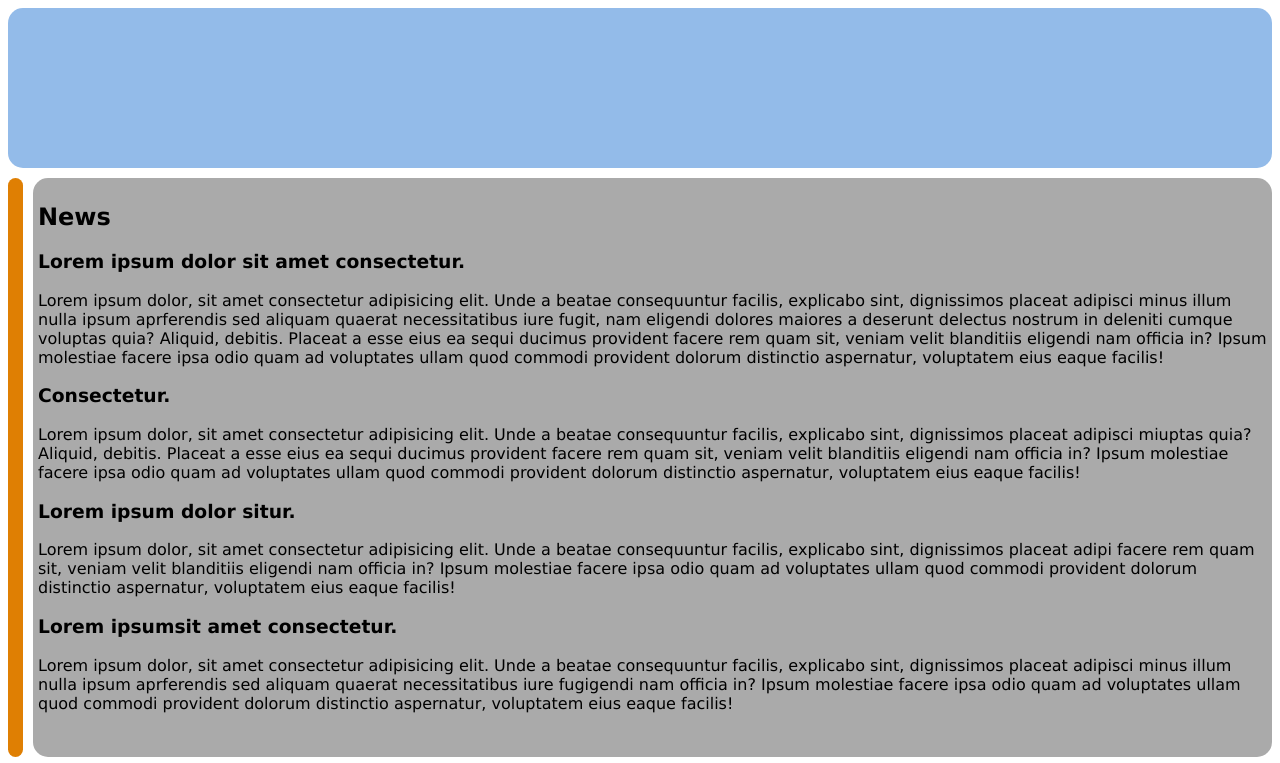
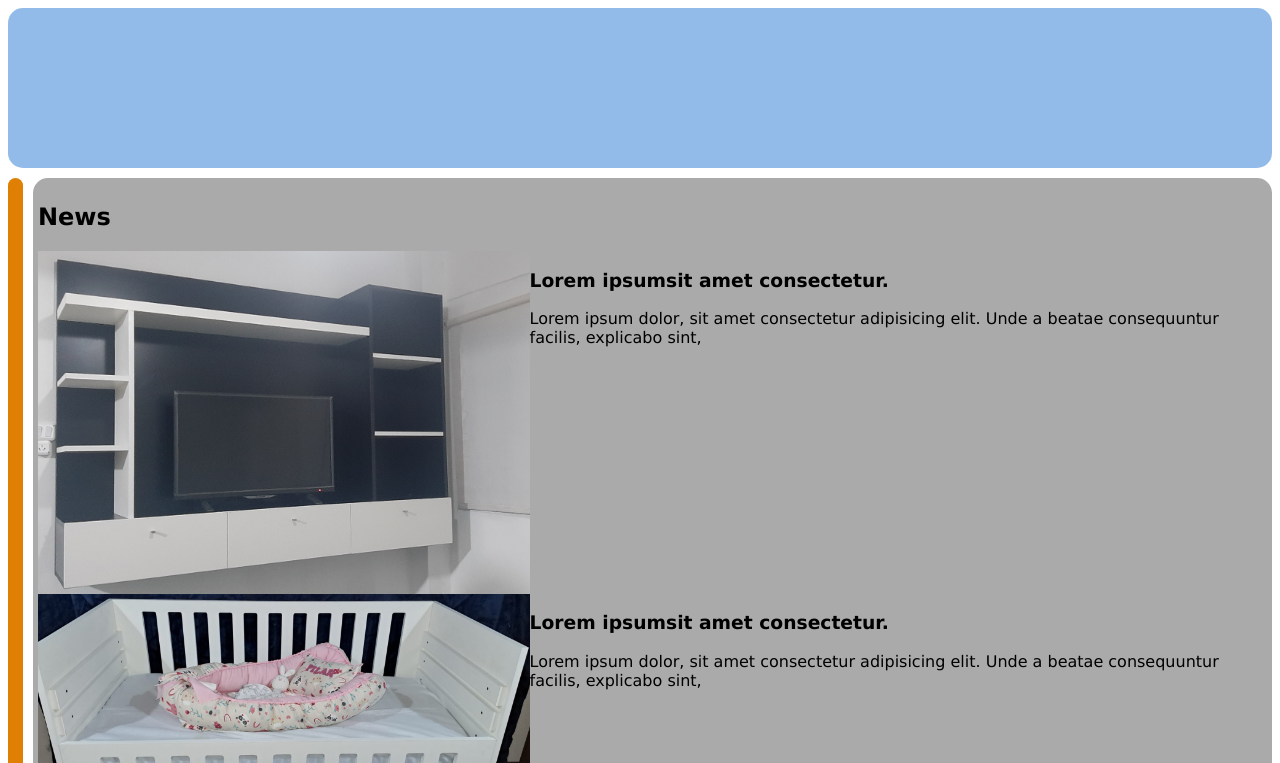
Before and after one commit to Alguien22/Tarea-Modulo-03, a plain HTML site: page index.html in a window 1280 px wide. Shown: the top 763 px of the page. Drawn offline with Linux system fonts and the light colour scheme.

Commit message:
se puso display flex en new e imagenes

```diff
--- a/index.html
+++ b/index.html
@@ -22,49 +22,49 @@
     </nav>
     <main class="contenido">
         <h2>News</h2>
-        <div class="">
-            <h3>Lorem ipsum dolor sit amet consectetur.</h3>
-            <p>Lorem ipsum dolor, sit amet consectetur adipisicing elit. Unde a beatae consequuntur facilis, explicabo
+        <div class="noticias">
+            <img src="./images/1.jpg" alt="">
+            <div>
+                <h3>Lorem ipsumsit amet consectetur.</h3>
+                <p>Lorem ipsum dolor, sit amet consectetur adipisicing elit. Unde a beatae consequuntur facilis,
+                    explicabo
                     sint,
-                dignissimos placeat adipisci minus illum nulla ipsum aprferendis sed aliquam quaerat necessitatibus iure
-                fugit, nam eligendi dolores maiores a deserunt delectus
-                nostrum in deleniti cumque voluptas quia? Aliquid, debitis. Placeat a esse eius ea sequi ducimus
-                provident
-                facere rem quam sit, veniam velit blanditiis eligendi nam officia in? Ipsum molestiae facere ipsa odio
-                quam
-                ad voluptates ullam quod commodi provident dolorum distinctio aspernatur, voluptatem eius eaque facilis!
+
                 </p>
             </div>
+        </div>
+        <div class="noticias">
+            <img src="./images/2.jpg" alt="">
             <div>
-            <h3>Consectetur.</h3>
-            <p>Lorem ipsum dolor, sit amet consectetur adipisicing elit. Unde a beatae consequuntur facilis, explicabo
+                <h3>Lorem ipsumsit amet consectetur.</h3>
+                <p>Lorem ipsum dolor, sit amet consectetur adipisicing elit. Unde a beatae consequuntur facilis,
+                    explicabo
                     sint,
-                dignissimos placeat adipisci miuptas quia? Aliquid, debitis. Placeat a esse eius ea sequi ducimus
-                provident
-                facere rem quam sit, veniam velit blanditiis eligendi nam officia in? Ipsum molestiae facere ipsa odio
-                quam
-                ad voluptates ullam quod commodi provident dolorum distinctio aspernatur, voluptatem eius eaque facilis!
+
                 </p>
             </div>
+        </div>
+        <div class="noticias">
+            <img src="./images/3.jpg" alt="">
             <div>
-            <h3>Lorem ipsum dolor situr.</h3>
-            <p>Lorem ipsum dolor, sit amet consectetur adipisicing elit. Unde a beatae consequuntur facilis, explicabo
+                <h3>Lorem ipsumsit amet consectetur.</h3>
+                <p>Lorem ipsum dolor, sit amet consectetur adipisicing elit. Unde a beatae consequuntur facilis,
+                    explicabo
                     sint,
-                dignissimos placeat adipi
-                facere rem quam sit, veniam velit blanditiis eligendi nam officia in? Ipsum molestiae facere ipsa odio
-                quam
-                ad voluptates ullam quod commodi provident dolorum distinctio aspernatur, voluptatem eius eaque facilis!
+
                 </p>
             </div>
+        </div>
+        <div class="noticias">
+            <img src="./images/4.jpg" alt="">
             <div>
                 <h3>Lorem ipsumsit amet consectetur.</h3>
-            <p>Lorem ipsum dolor, sit amet consectetur adipisicing elit. Unde a beatae consequuntur facilis, explicabo
+                <p>Lorem ipsum dolor, sit amet consectetur adipisicing elit. Unde a beatae consequuntur facilis,
+                    explicabo
                     sint,
-                dignissimos placeat adipisci minus illum nulla ipsum aprferendis sed aliquam quaerat necessitatibus iure
-                fugigendi nam officia in? Ipsum molestiae facere ipsa odio
-                quam
-                ad voluptates ullam quod commodi provident dolorum distinctio aspernatur, voluptatem eius eaque facilis!
+
                 </p>
+            </div>
         </div>
     </main>
     <footer class="pie">
--- a/styles/styles.css
+++ b/styles/styles.css
@@ -78,6 +78,16 @@ li {
     padding: 5px;
 }
 
+.noticias {
+    display: flex;
+    justify-content: row;
+}
+
+.noticias img {
+    width: 40%;
+    object-fit: contain;
+}
+
 .trabajos {
     width: 100%;
     border-radius: 20px;
@@ -89,7 +99,7 @@ form {
 }
 
 input {
-    width: 100%;
+    width: 500px;
     box-sizing: border-box;
     border: none;
     border-left: 3px solid #000;
```
Lines whose indentation alone changed are shown as unchanged.
